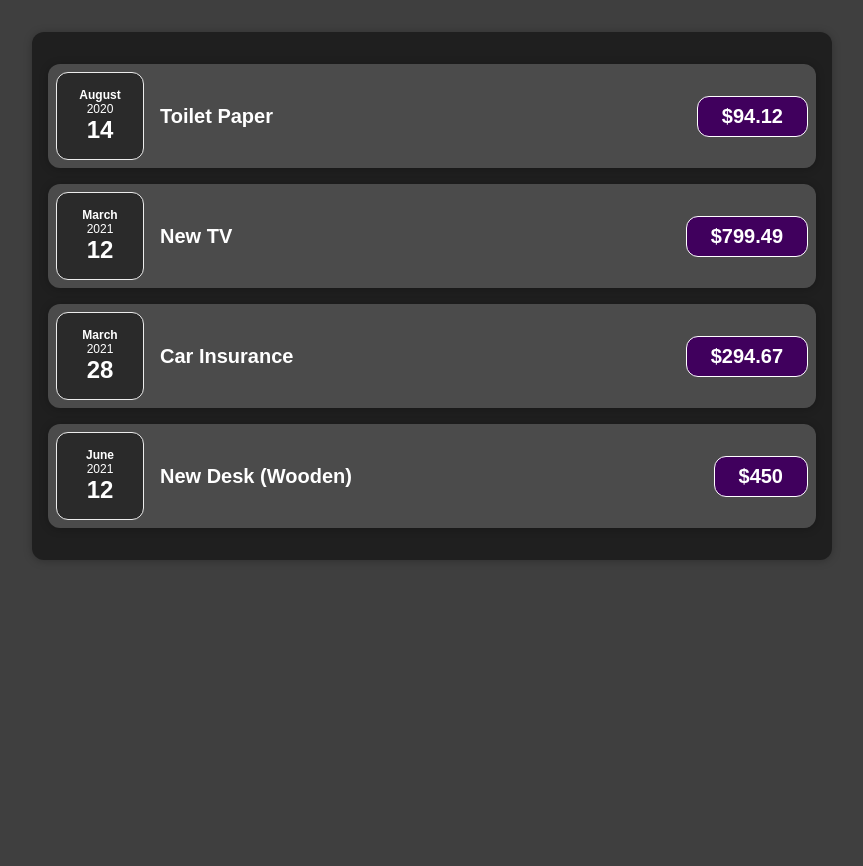
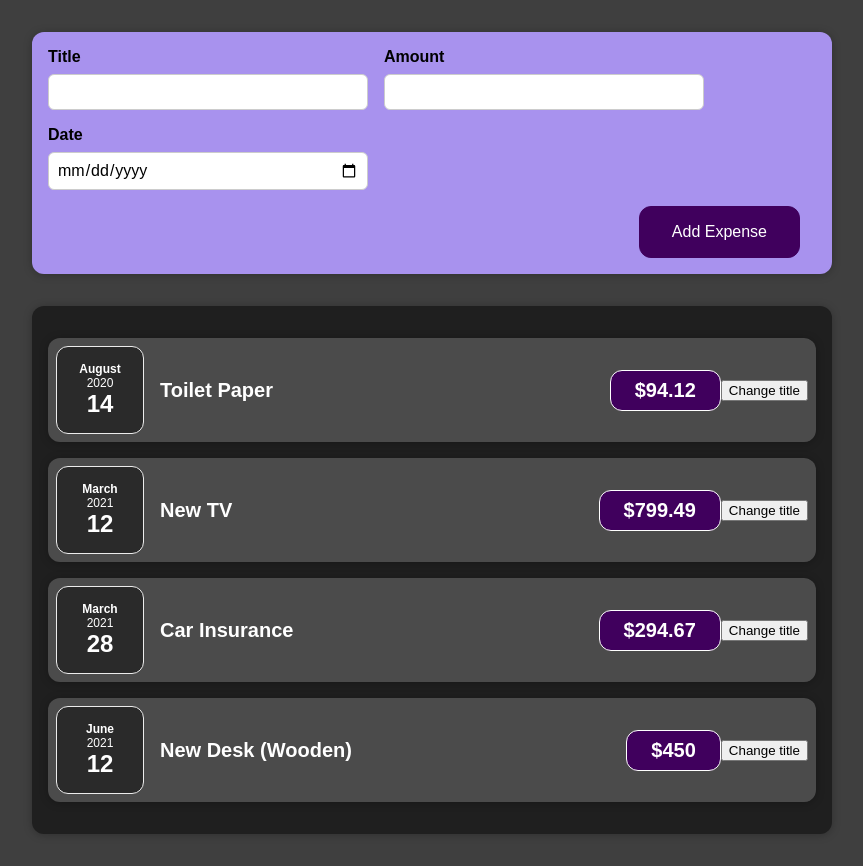
Before and after one commit to PrgDominique/Project-2, a React (Create React App) app: page / in a window 1280 px wide. Shown: the whole page, without its empty margins (208-1071 px from the left). Before the commit the page ends 800 px from the top, so only its background shows below. Built offline with nearby package versions, Linux system fonts and the light colour scheme.

Commit message:
child to parent

```diff
--- a/src/App.js
+++ b/src/App.js
@@ -1,4 +1,5 @@
 import Expenses from "./components/Expenses/Expenses";
+import NewExpense from "./components/NewExpense/NewExpense";
 function App() {
   const expenses = [
     {
@@ -24,7 +25,9 @@
 
   return (
     <div>
+      <NewExpense hnd={expenses}/>
       <Expenses items={expenses} />
+
     </div>
   );
 }
--- a/src/components/Expenses/ExpenseItem.js
+++ b/src/components/Expenses/ExpenseItem.js
@@ -1,14 +1,26 @@
 import ExpenseDate from './ExpenseDate'
 import  Card  from "../UI/Card";
+import { useState } from 'react';
 
 function ExpenseItem(props) {
+
+  const [title, setTitle] = useState(props.title)
+
+
+
+  const handleClick = () => {
+
+   setTitle('ok ok')
+
+  }
   return (
     <Card className='expense-item'>
       <ExpenseDate date={props.date} />
       <div className='expense-item__description'>
-        <h2>{props.title}</h2>
+        <h2>{title}</h2>
         <div className='expense-item__price'>${props.amount}</div>
       </div>
+      <button onClick={handleClick}>Change title</button>
     </Card>
   );
 }
--- /dev/null
+++ b/src/components/NewExpense/ExpenseForm.js
@@ -0,0 +1,66 @@
+import { useState } from "react";
+
+const ExpenseForm = () => {
+  const [enterTitle, setTitle] = useState("");
+  const [enterAmount, setAmount] = useState("");
+  const [enterDate, setDate] = useState("");
+
+  const TitleChanged = (e) => {
+    setTitle(e.target.value);
+  };
+  const AmountChanged = (e) => {
+    setAmount(e.target.value);
+  };
+  const DateChanged = (e) => {
+    setDate(e.target.value);
+  };
+  const submitHandler = (e) => {
+    e.preventDefault();
+
+    const expenseData = {
+      title: enterTitle,
+      amount: enterAmount,
+      date: new Date(enterDate),
+    };
+    console.log(expenseData);
+    setTitle('')
+    setAmount('')
+    setDate('')
+  };
+
+  return (
+    <form onSubmit={submitHandler}>
+      <div className="new-expense__controls">
+        <div className="new-expense__control">
+          <label>Title</label>
+          <input type="text" value={enterTitle} onChange={TitleChanged} />
+        </div>
+        <div className="new-expense__control">
+          <label>Amount</label>
+          <input
+            type="number"
+            value={enterAmount}
+            min="0.01"
+            step="0.01"
+            onChange={AmountChanged}
+          />
+        </div>
+        <div className="new-expense__control">
+          <label>Date</label>
+          <input
+            type="date"
+            value={enterDate}
+            min="2000-01-01"
+            max="2022-12-31"
+            onChange={DateChanged}
+          />
+        </div>
+      </div>
+      <div className="new-expense__actions">
+        <button type="submit"> Add Expense</button>
+      </div>
+    </form>
+  );
+};
+
+export default ExpenseForm;
--- /dev/null
+++ b/src/components/NewExpense/NewExpense.js
@@ -0,0 +1,18 @@
+import ExpenseForm from "./ExpenseForm";
+
+const NewExpense = () => {
+  const saveExpenseDataHandler = (enteredExpenseData) => {
+    const expenseData = {
+      ...enteredExpenseData,
+      id: Math.random().toString(),
+    };
+    console.log(expenseData);
+  };
+  return (
+    <div className="new-expense">
+      <ExpenseForm SaveExpenseData />
+    </div>
+  );
+};
+
+export default NewExpense;
--- a/src/index.css
+++ b/src/index.css
@@ -1,3 +1,68 @@
+.new-expense__controls {
+  display: flex;
+  flex-wrap: wrap;
+  gap: 1rem;
+  margin-bottom: 1rem;
+  text-align: left;
+}
+
+.new-expense__control label {
+  font-weight: bold;
+  margin-bottom: 0.5rem;
+  display: block;
+}
+
+.new-expense__control input {
+  font: inherit;
+  padding: 0.5rem;
+  border-radius: 6px;
+  border: 1px solid #ccc;
+  width: 20rem;
+  max-width: 100%;
+}
+
+.new-expense__actions {
+  text-align: right;
+}
+
+.new-expense {
+  background-color: #a892ee;
+  padding: 1rem;
+  margin: 2rem auto;
+  width: 50rem;
+  max-width: 95%;
+  border-radius: 12px;
+  text-align: center;
+  box-shadow: 0 1px 8px rgba(0, 0, 0, 0.25);
+}
+
+.new-expense button {
+  font: inherit;
+  cursor: pointer;
+  padding: 1rem 2rem;
+  border: 1px solid #40005d;
+  background-color: #40005d;
+  color: white;
+  border-radius: 12px;
+  margin-right: 1rem;
+}
+
+.new-expense button:hover,
+.new-expense button:active {
+  background-color: #510674;
+  border-color: #510674;
+}
+
+.new-expense button.alternative {
+  color: #220131;
+  border-color: transparent;
+  background-color: transparent;
+}
+
+.new-expense button.alternative:hover,
+.new-expense button.alternative:active {
+  background-color: #ddb3f8;
+}
 
 .expense-item {
   display: flex;
```
